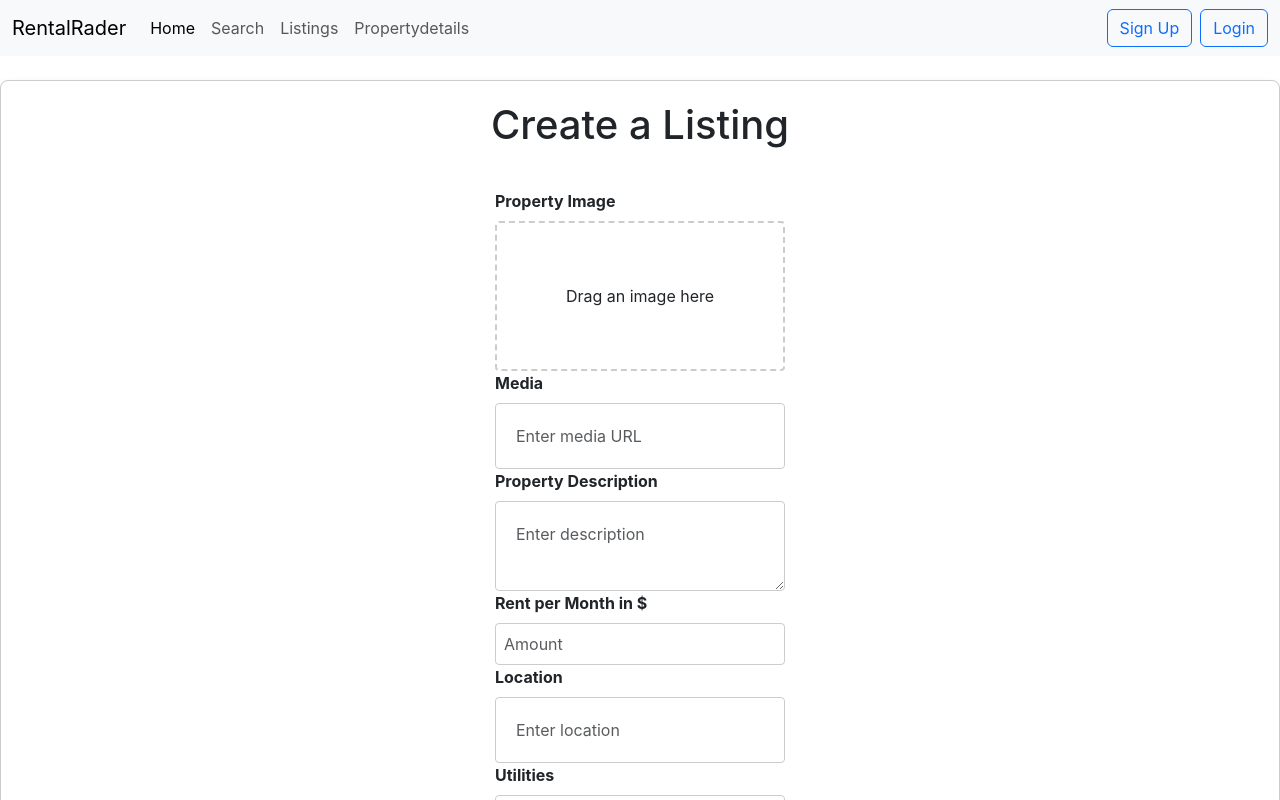
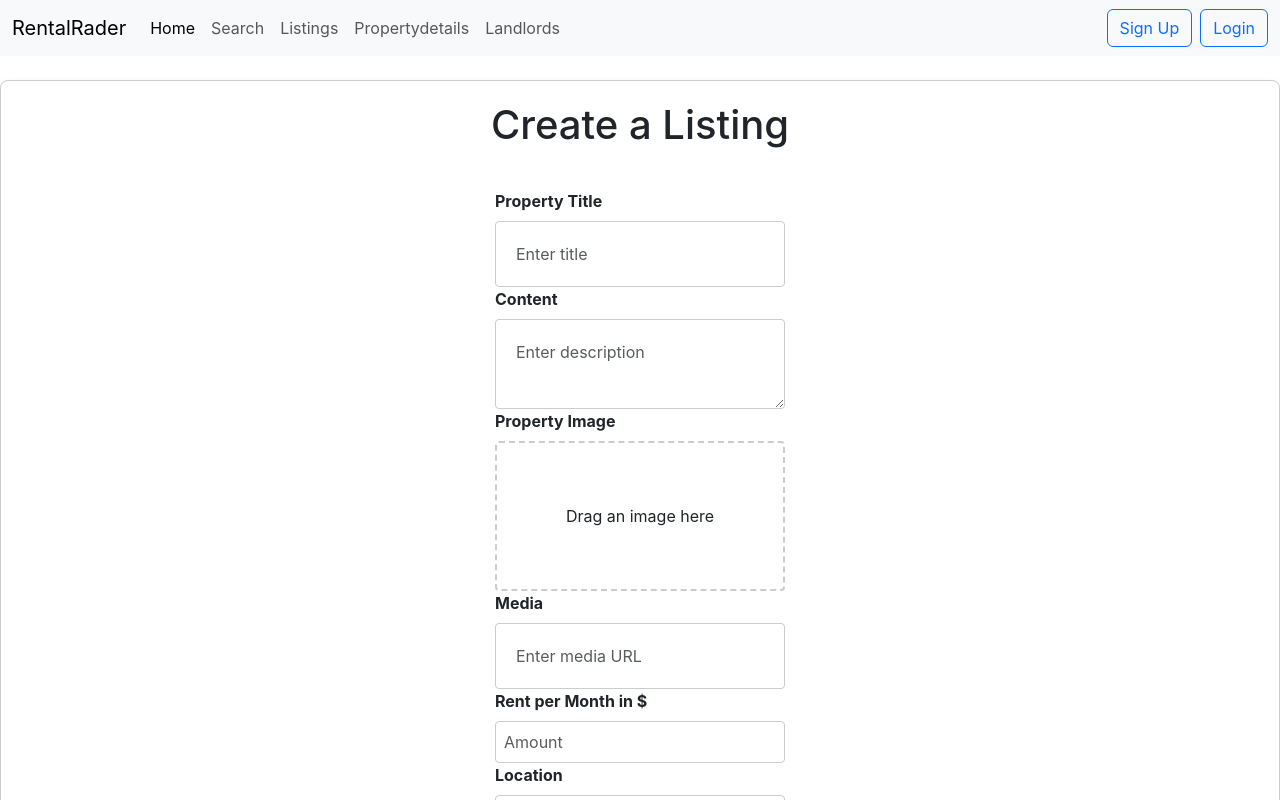
Before and after one commit to Keratosis/rental-rader, a React (Create React App) app in the folder client/: page /Propertydetails in a window 1280 px wide. Shown: the top 800 px of the page. Built offline with nearby package versions, Linux system fonts and the light colour scheme; no server answers.

Commit message:
landlord properties display

```diff
--- a/client/src/App.js
+++ b/client/src/App.js
@@ -1,4 +1,4 @@
-import React from "react";
+import React, { useEffect, useState } from "react";
 import { BrowserRouter as Router, Routes, Route } from 'react-router-dom';
 import Header from "./components/Header";
 import Homepage from "./components/Homepage";
@@ -11,6 +11,7 @@ import Search from "./components/Search";
 import Tenantsignup from "./components/Tenantsignup";
 import Ownersignup from "./components/Ownersignup";
 import Propertydetails from "./components/Propertydetails";
+import Landlords from "./components/Landlords";
 
 
 
@@ -18,6 +19,15 @@ import Propertydetails from "./components/Propertydetails";
 
 
 function App() {
+
+  const [listings, setListings] = useState([]);
+
+  useEffect(() => {
+    fetch('/listings') // Adjust the API endpoint as needed
+      .then((res) => res.json())
+      .then(setListings);
+  }, []);
+
   return (
     <div className="app-container">
       <Header />
@@ -30,7 +40,8 @@ function App() {
           <Route path="/search" element={<Search />} />
           <Route path="/Tenantsignup" element={<Tenantsignup />} />
           <Route path="/Ownersignup" element={<Ownersignup />} />
-          <Route path="/Propertydetails" element={<Propertydetails />} />
+          <Route path="/Propertydetails" element={<Propertydetails listings={listings} />} />
+          <Route path="/Landlords" element={<Landlords />} />
         </Routes>
       </div>
       <Footer />
--- a/client/src/CSS/Propertydetails.css
+++ b/client/src/CSS/Propertydetails.css
@@ -35,6 +35,7 @@
 
   textarea.form-control {
     resize: vertical;
+    max-width: 100;
   }
 
   button[type="submit"] {
--- a/client/src/components/Header.js
+++ b/client/src/components/Header.js
@@ -44,6 +44,9 @@ function Header() {
             <li className="nav-item">
               <Link className="nav-link" to="/Propertydetails">Propertydetails</Link>
             </li>
+            <li>
+              <Link className="nav-link" to="/Landlords">Landlords</Link>
+            </li>
           </ul>
         </div>
 
--- /dev/null
+++ b/client/src/components/Landlordproperties.js
@@ -0,0 +1,66 @@
+// import React, { useState, useEffect } from "react";
+// import axios from "axios";
+
+// const LandlordProperties = () => {
+//   const [users, setUsers] = useState([]);
+//   const [properties, setProperties] = useState([]);
+//   const [selectedLandlordId, setSelectedLandlordId] = useState(null);
+
+//   useEffect(() => {
+//     // Fetch users and properties from the Flask API
+//     axios.get("http://localhost:5570/users")
+//       .then((response) => {
+//         setUsers(response.data);
+//       })
+//       .catch((error) => {
+//         console.error("Error fetching users:", error);
+//       });
+
+//     axios.get("http://localhost:5570/properties") // Assuming the endpoint for properties is "/properties"
+//       .then((response) => {
+//         setProperties(response.data);
+//       })
+//       .catch((error) => {
+//         console.error("Error fetching properties:", error);
+//       });
+//   }, []);
+
+//   const handleLandlordSelect = (selectedId) => {
+//     setSelectedLandlordId(selectedId);
+//   };
+
+//   return (
+//     <div>
+//       <h1>Landlords</h1>
+//       <ul>
+//         {users.map((user) => (
+//           <li key={user.id} onClick={() => handleLandlordSelect(user.id)}>
+//             {user.name}
+//           </li>
+//         ))}
+//       </ul>
+
+//       {selectedLandlordId !== null && (
+//         <div>
+//           <h2>Landlord Details:</h2>
+//           <p>Name: {users.find((user) => user.id === selectedLandlordId).name}</p>
+//           <p>Email: {users.find((user) => user.id === selectedLandlordId).email}</p>
+
+//           <h2>Properties owned by {users.find((user) => user.id === selectedLandlordId).name}:</h2>
+//           <ul>
+//             {properties
+//               .filter((property) => property.user_id === selectedLandlordId)
+//               .map((property) => (
+//                 <li key={property.id}>
+//                   <p>Title: {property.title}</p>
+//                   <p>Description: {property.description}</p>
+//                 </li>
+//               ))}
+//           </ul>
+//         </div>
+//       )}
+//     </div>
+//   );
+// };
+
+// export default LandlordProperties;
--- /dev/null
+++ b/client/src/components/Landlords.js
@@ -0,0 +1,13 @@
+import React from "react";
+import LandlordProperties from "./Landlordproperties";
+
+
+function Landlords() {
+  return (
+    <div>
+      <LandlordProperties />
+    </div>
+  );
+}
+
+export default Landlords;
--- a/client/src/components/Propertydetails.js
+++ b/client/src/components/Propertydetails.js
@@ -64,11 +64,38 @@ const Propertydetails = () => {
     }
   };
 
+  // Filter properties based on the selected landlord
+  // const filteredListings = listings.filter(
+  //   (listing) => listing.landlordId === landlordId
+  // );
+
 
   return (
     <Container className="my-4">
       <h1>Create a Listing</h1>
       <Form onSubmit={handleSubmit}>
+      <Form.Group>
+          <Form.Label>Property Title</Form.Label>
+          <Form.Control
+            type="text"
+            placeholder="Enter title"
+            value={title}
+            onChange={(e) => setTitle(e.target.value)}
+          />
+        </Form.Group>
+
+      <Form.Group>
+          <Form.Label>Content</Form.Label>
+          <Form.Control
+            as="textarea"
+            placeholder="Enter description"
+            value={description}
+            onChange={(e) => setDescription(e.target.value)}
+          />
+        </Form.Group>
+
+
+
         <Form.Group>
           <Form.Label>Property Image</Form.Label>
           {/* <Form.Control
@@ -101,15 +128,7 @@ const Propertydetails = () => {
           />
         </Form.Group>
 
-        <Form.Group>
-          <Form.Label>Property Description</Form.Label>
-          <Form.Control
-            as="textarea"
-            placeholder="Enter description"
-            value={description}
-            onChange={(e) => setDescription(e.target.value)}
-          />
-        </Form.Group>
+
 
         <Form.Group>
           <Form.Label>Rent per Month in $</Form.Label>
@@ -169,21 +188,17 @@ const Propertydetails = () => {
           />
         </Form.Group>
 
-        <Form.Group>
-          <Form.Label>Title</Form.Label>
-          <Form.Control
-            type="text"
-            placeholder="Enter title"
-            value={title}
-            onChange={(e) => setTitle(e.target.value)}
-          />
-        </Form.Group>
+
 
         <Button variant="primary" type="submit">
           Submit
         </Button>
+
       </Form>
+
+
     </Container>
+
   );
 };
 
```
